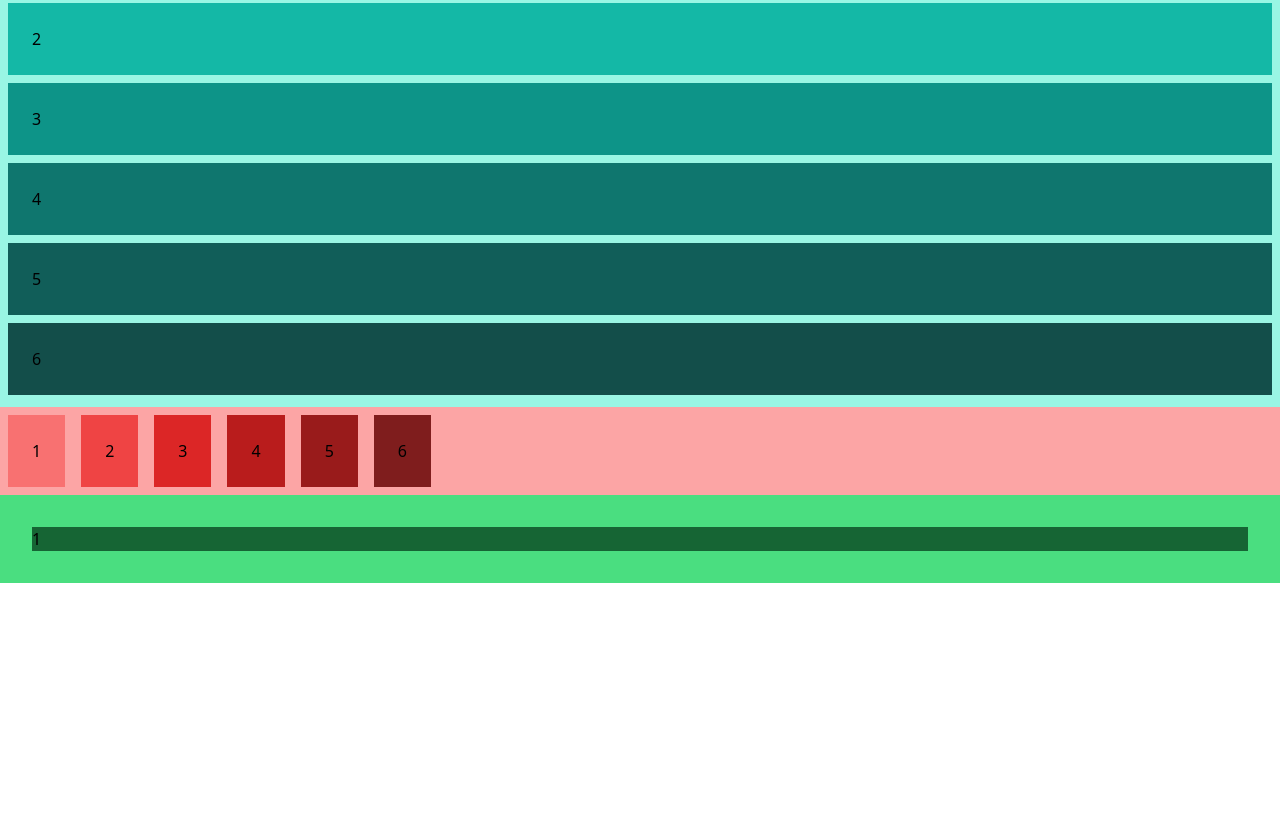
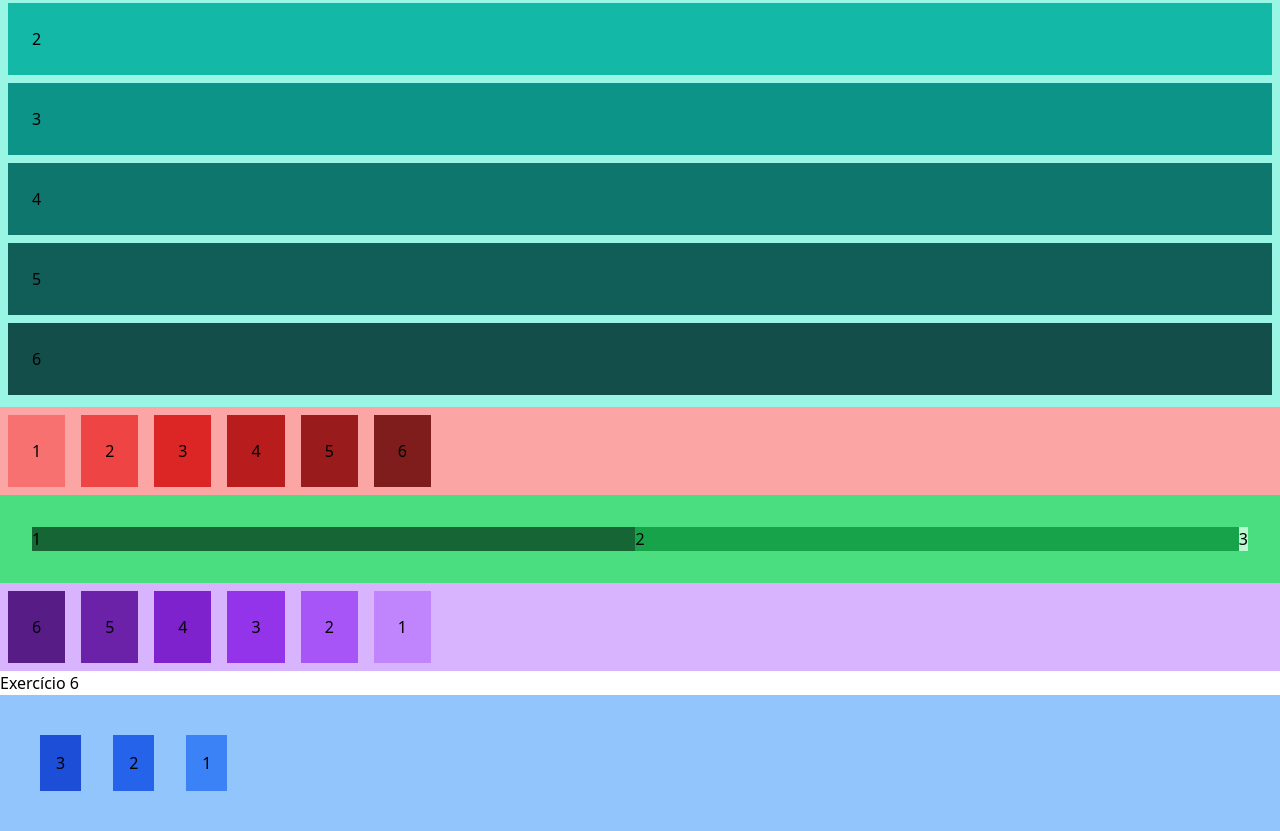
Before and after one commit to Rangelzin/tailwind-css-studies, a website: page Seção 4 - Flexbox com Tailwind/src/index4.html in a window 1280 px wide. Shown: the part 817-1648 px from the top of the page. Before the commit the page ends 1400 px from the top, so only its background shows below. Drawn offline with Linux system fonts and the light colour scheme.

Commit message:
fim da seção 4!

```diff
--- a/Seção 4 - Flexbox com Tailwind/src/index4.html
+++ b/Seção 4 - Flexbox com Tailwind/src/index4.html
@@ -56,6 +56,27 @@
 
     <div class="flex container bg-green-400 p-8">
       <div class="flex-1 bg-green-800">1</div>
+      <div class="flex-1 bg-green-600">2</div>
+      <div class="flex-none bg-green-200">3</div>
+    </div>
+
+    <!--Order-->
+    <div class="flex flex-wrap bg-purple-300">
+      <div class="flex flex-col m-2 p-6 bg-purple-400 order-last">1</div>
+      <div class="flex flex-col m-2 p-6 bg-purple-500 order-5">2</div>
+      <div class="flex flex-col m-2 p-6 bg-purple-600 order-4">3</div>
+      <div class="flex flex-col m-2 p-6 bg-purple-700 order-3">4</div>
+      <div class="flex flex-col m-2 p-6 bg-purple-800 order-2">5</div>
+      <div class="flex flex-col m-2 p-6 bg-purple-900 order-first">6</div>
+    </div>
+
+    <!--Exercício 6-->
+    <h2>Exercício 6</h2>
+
+    <div class="flex container bg-blue-300 p-6">
+      <div class="flex-col m-4 p-4 bg-blue-500 lg:order-3">1</div>
+      <div class="flex-col m-4 p-4 bg-blue-600 lg:order-2">2</div>
+      <div class="flex-col m-4 p-4 bg-blue-700 lg:order-1">3</div>
     </div>
   </body>
 </html>
```
Also changed, not shown: Seção 4 - Flexbox com Tailwind/src/output.css.
